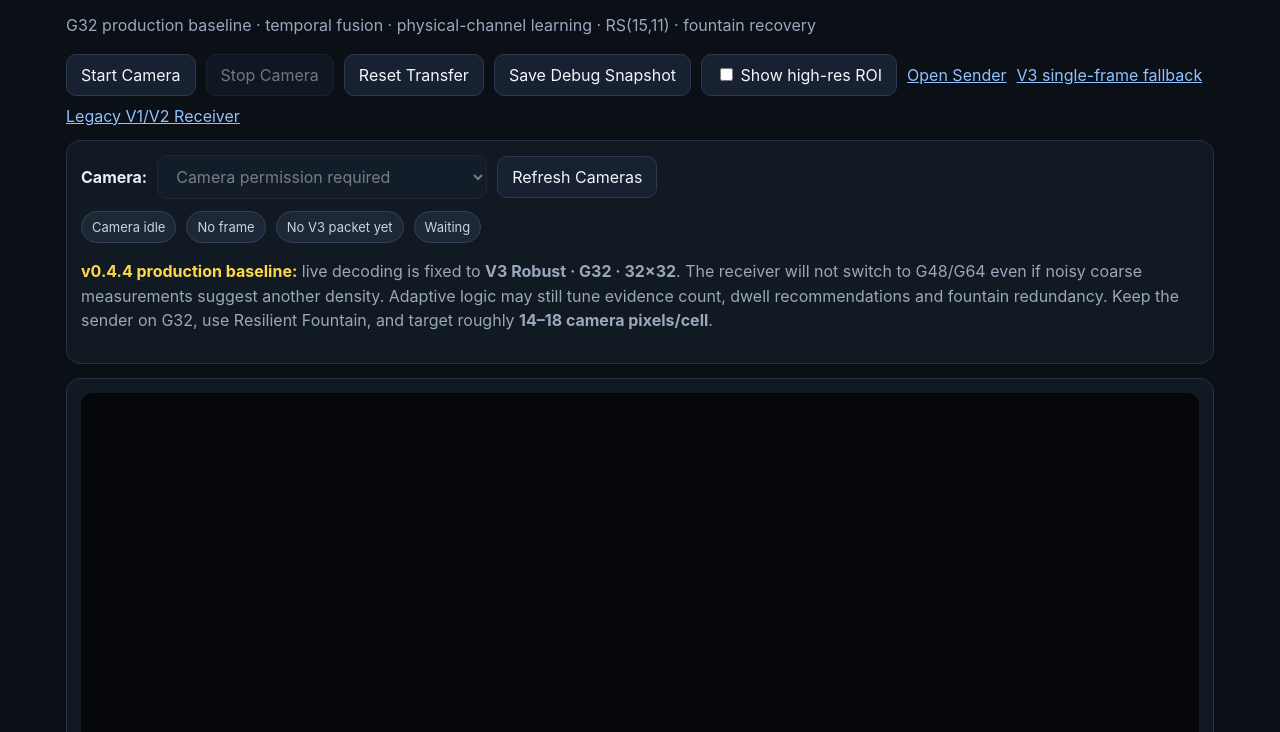
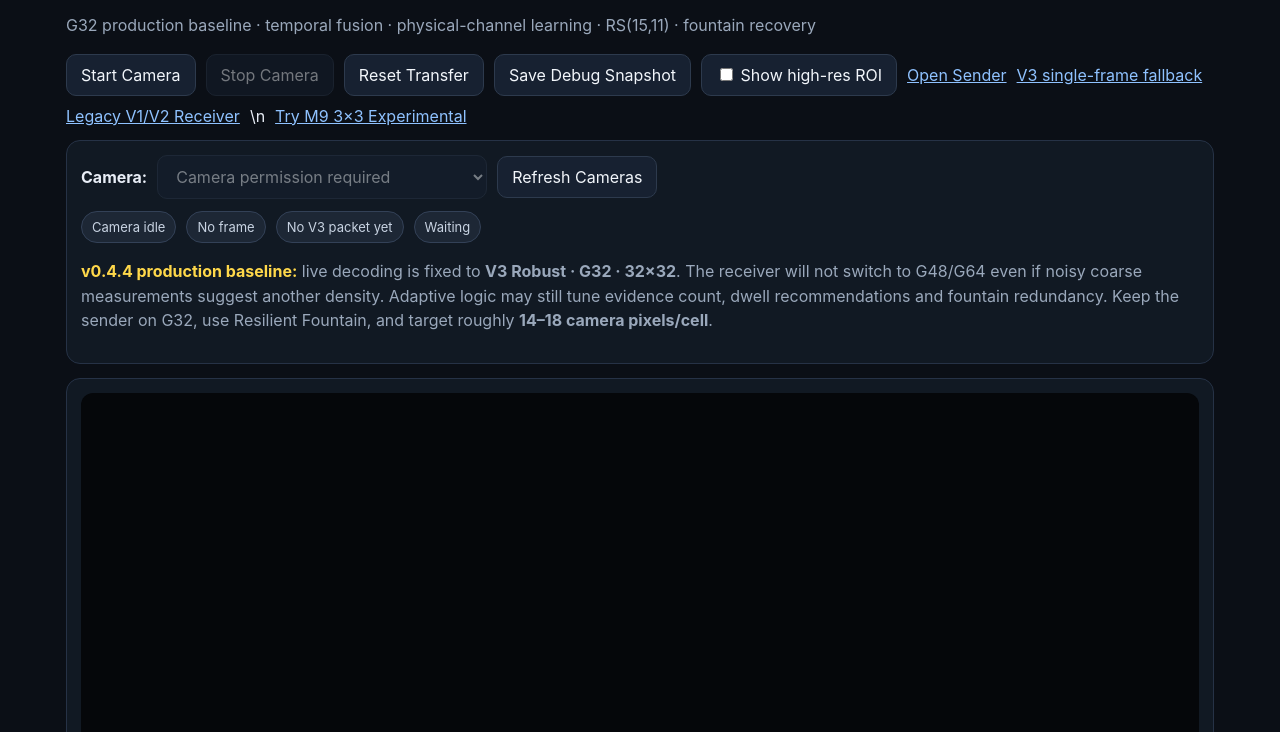
Before and after one commit to Sunny-ai-ui/optical-screen-camera-link, a website with bundled scripts: page apps/receiver-v3/index.html in a window 1280 px wide. Shown: the part 68-800 px from the top of the page. Built offline with nearby package versions, Linux system fonts and the light colour scheme.

Commit message:
ui: link production receiver to M9 experiment

```diff
--- a/apps/receiver-v3/index.html
+++ b/apps/receiver-v3/index.html
@@ -51,7 +51,7 @@
     <label class="toggle"><input id="toggleDebug" type="checkbox"> Show high-res ROI</label>
     <a href="../sender-web/">Open Sender</a>
     <a href="?mode=legacy">V3 single-frame fallback</a>
-    <a href="../receiver-web/">Legacy V1/V2 Receiver</a>
+    <a href="../receiver-web/">Legacy V1/V2 Receiver</a>\n    <a href="../receiver-m9/">Try M9 3×3 Experimental</a>
   </div>
 
   <section class="panel">
```
